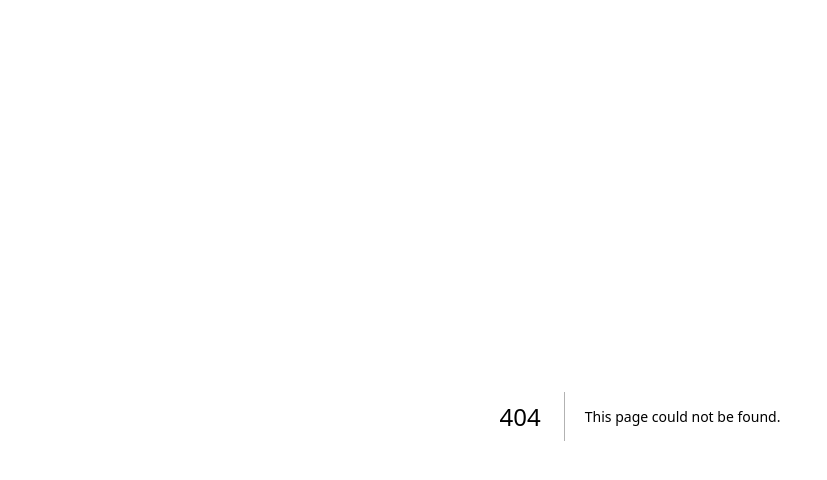
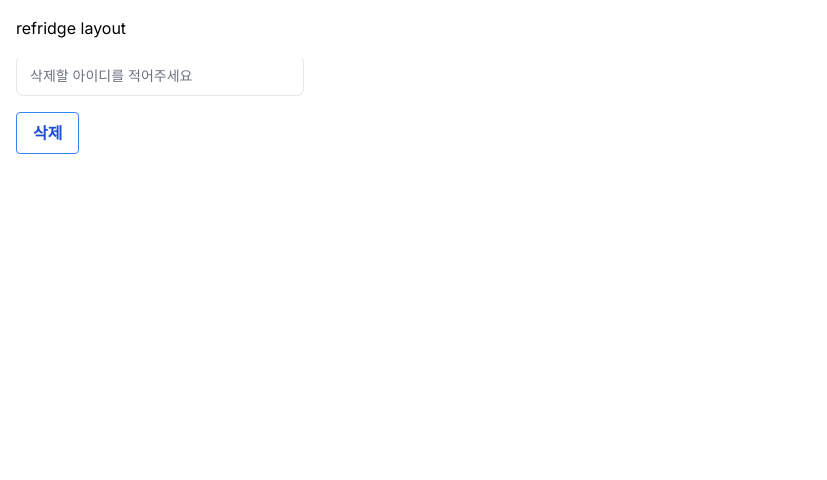
Before and after one commit to woorifisa-service-dev-2nd/fullstack-1st-refridge_management, a Next.js app in the folder frontend/: page /refridge/delete in a window 1280 px wide. Before the commit this address had no page. Shown: the top 480 px of the page, without its empty margins (0-827 px from the left). Built offline with nearby package versions, Linux system fonts and the light colour scheme.

Commit message:
feat : front delete 추가

```diff
--- a/frontend/src/api/refridge.js
+++ b/frontend/src/api/refridge.js
@@ -9,7 +9,6 @@ export const addRefridge = ({
 }) => {
   return fetch(`/api`, {
     method: "POST",
-    mode: "same-origin", // no-cors, cors, *same-origin
     headers: {
       "Content-Type": "application/json",
     },
@@ -54,5 +53,5 @@ export const useRefridge = ({ id, quantity }) => {};
 export const deleteRefridge = ({ id }) => {
   return fetch(`/api/${id}`, {
     method: "delete",
-  }).then((res) => res.json());
+  }).then((res) => res.text());
 };
--- a/frontend/src/app/globals.css
+++ b/frontend/src/app/globals.css
@@ -1,6 +1,10 @@
 @tailwind base;
 @tailwind components;
 @tailwind utilities;
+
+button {
+  @apply bg-transparent hover:bg-blue-500 text-blue-700 font-semibold hover:text-white py-2 px-4 border border-blue-500 hover:border-transparent rounded;
+}
 
 input[type="date"] {
   border: none;
--- /dev/null
+++ b/frontend/src/app/refridge/delete/page.jsx
@@ -0,0 +1,21 @@
+"use client";
+import { deleteRefridge } from "@/api/refridge";
+import InputCustom from "@/components/InputCustom";
+import React, { useState } from "react";
+
+export default function page() {
+  const [id, setId] = useState();
+
+  const onDelete = async () => {
+    const res = await deleteRefridge({ id });
+
+    alert(JSON.parse(res) ? "삭제되었습니다." : "없는 아이디 입니다.");
+  };
+
+  return (
+    <>
+      <InputCustom title={"삭제할 아이디를 적어주세요"} setInputData={setId} />
+      <button onClick={onDelete}>삭제</button>
+    </>
+  );
+}
```
Also changed, not shown: 1 other file (tests, documents, lock files or other folders).
